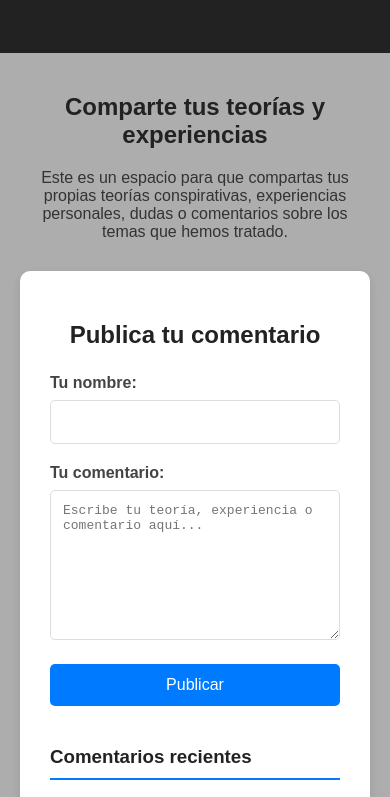
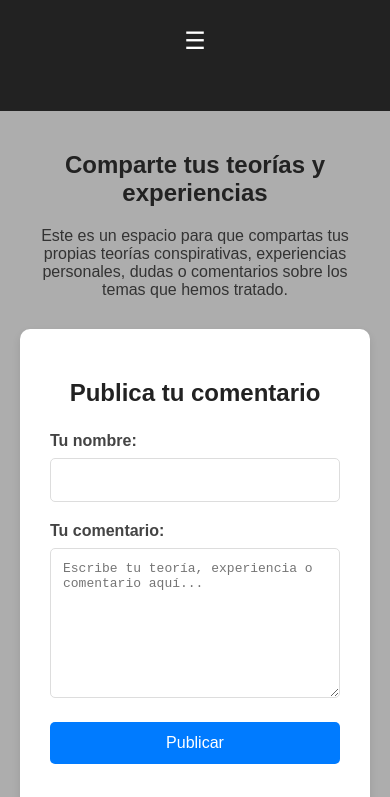
Before and after one commit to 1juan2fernando/evidencias0, a plain HTML site: page pagina_3_blog.html in a window 390 px wide. Shown: the part 193-990 px from the top of the page. Drawn offline with Linux system fonts and the light colour scheme.

Commit message:
pagina_3_blog.html

```diff
--- a/pagina_3_blog.html
+++ b/pagina_3_blog.html
@@ -124,5 +124,18 @@
       }
     }
     </script>
+    <script>
+    // Script para el menú hamburguesa
+    document.addEventListener('DOMContentLoaded', function() {
+        const menuToggle = document.createElement('button');
+        menuToggle.className = 'menu-toggle';
+        menuToggle.innerHTML = '☰';
+        document.querySelector('nav').prepend(menuToggle);
+
+        menuToggle.addEventListener('click', function() {
+            document.querySelector('nav ul').classList.toggle('show');
+        });
+    });
+</script>
 </body>
 </html>
```
